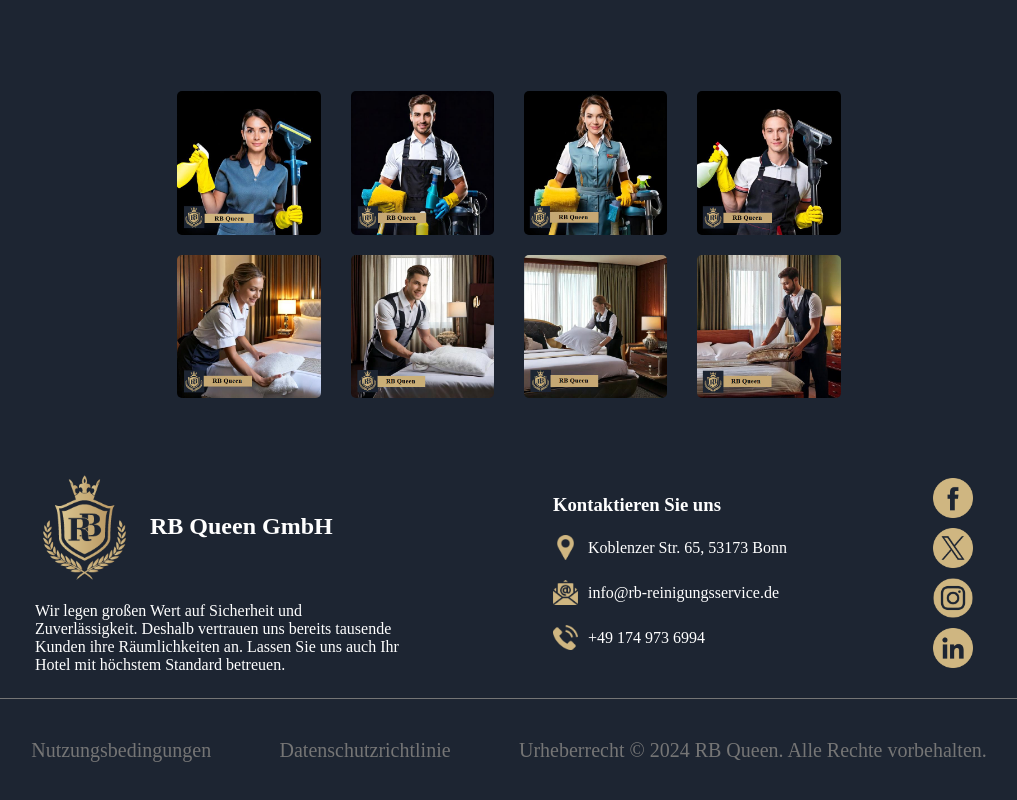
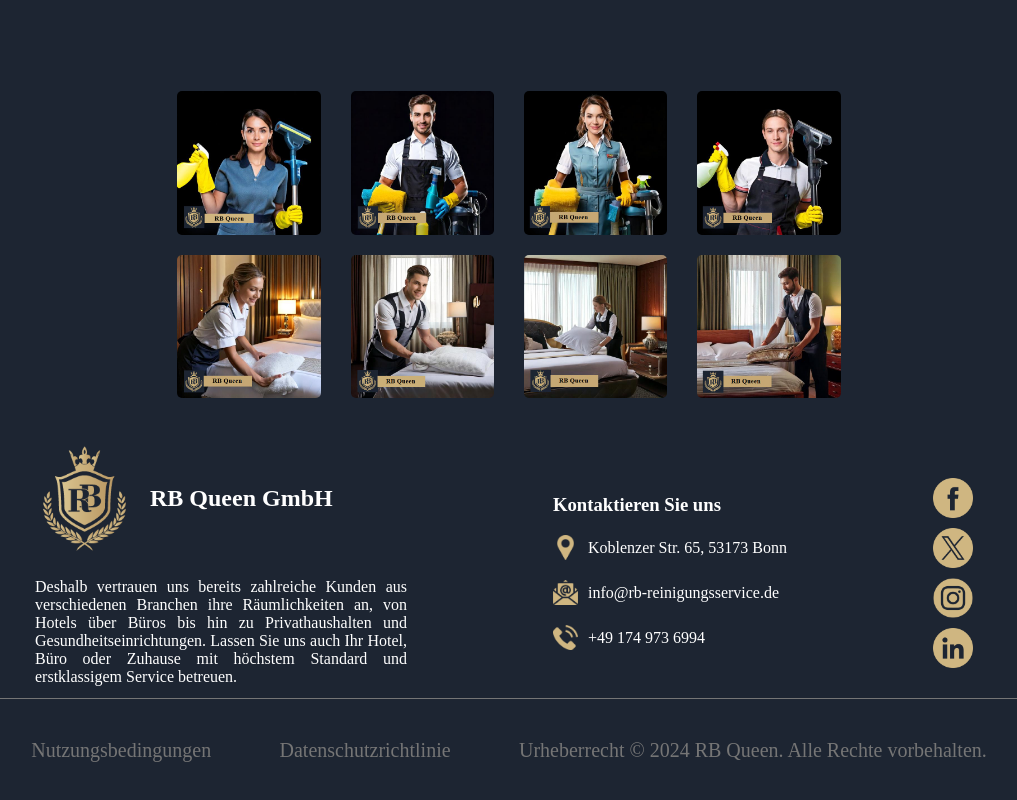
Before and after one commit to Yousef-khezri/RB-Queen, a React (Create React App) app: page / in a window 1280 px wide. Shown: the part 2073-2873 px from the top of the page, without its empty margins (131-1148 px from the left). Built offline with nearby package versions, Linux system fonts and the light colour scheme.

Commit message:
sixth commit

```diff
--- a/src/component/Footer.css
+++ b/src/component/Footer.css
@@ -29,6 +29,7 @@
 }
 .company .span_company {
     margin-top: 25px;
+    text-align: justify;
 }
 
 /*-----------------------*/
--- a/src/component/Footer.js
+++ b/src/component/Footer.js
@@ -14,12 +14,14 @@ export default function Footer() {
 						/>
 						<h2>RB Queen GmbH</h2>
 					</div>
-					<span className="span_company">
-						Wir legen großen Wert auf Sicherheit und
-						Zuverlässigkeit. Deshalb vertrauen uns bereits tausende
-						Kunden ihre Räumlichkeiten an. Lassen Sie uns auch Ihr
-						Hotel mit höchstem Standard betreuen.
-					</span>
+					<p className="span_company">
+						Deshalb vertrauen uns bereits zahlreiche Kunden aus
+						verschiedenen Branchen ihre Räumlichkeiten an, von
+						Hotels über Büros bis hin zu Privathaushalten und
+						Gesundheitseinrichtungen. Lassen Sie uns auch Ihr Hotel,
+						Büro oder Zuhause mit höchstem Standard und
+						erstklassigem Service betreuen.
+					</p>
 				</div>
 
 				<div className="Contact_us">
```
